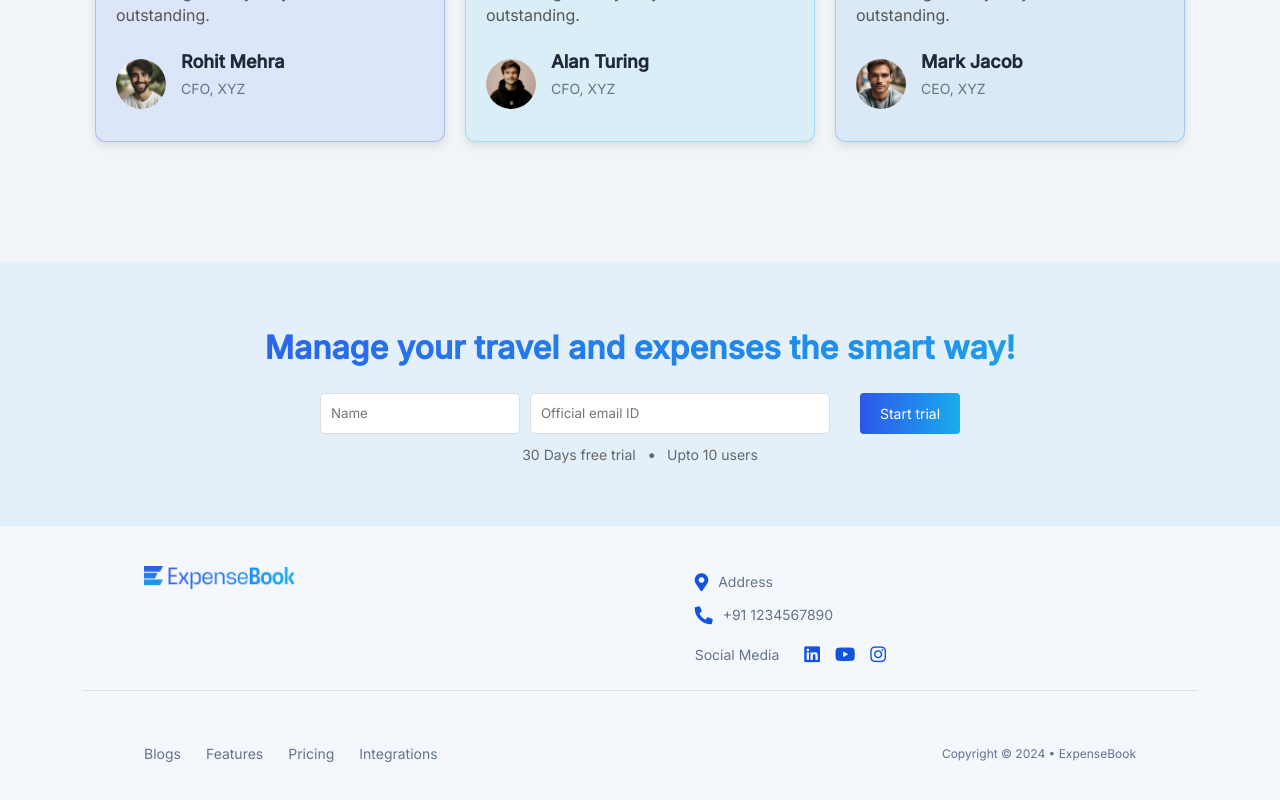
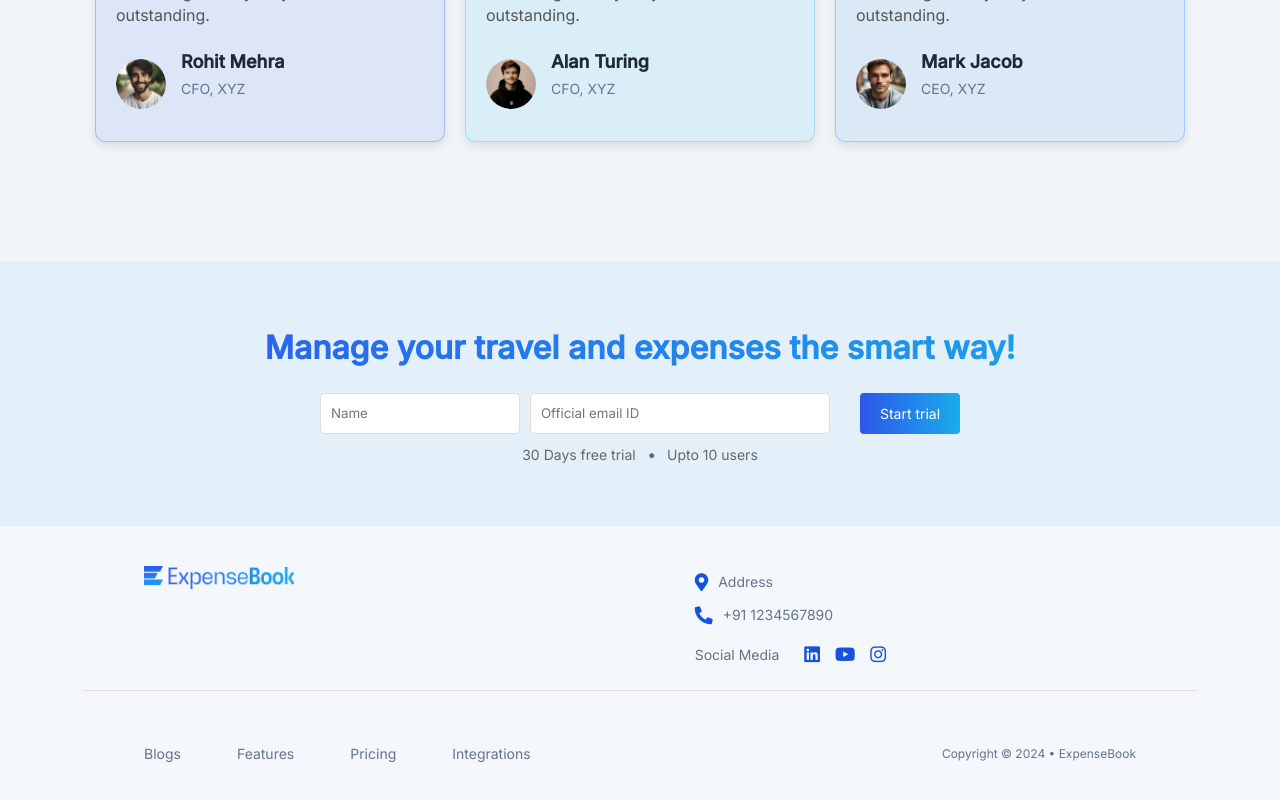
Before and after one commit to dhruvknowstocode/GoodSpace, a React (Vite) app: page / in a window 1280 px wide. Shown: the part 2516-3316 px from the top of the page. Built offline with nearby package versions, Linux system fonts and the light colour scheme; a web font is replaced by a local one.

Commit message:
fixed footer

```diff
--- a/src/components/Footer.scss
+++ b/src/components/Footer.scss
@@ -16,7 +16,7 @@
       .footer-logo {
         flex: 1;
         img {
-          width: 150px; /* Adjust size if needed */
+          width: 150px;
         }
       }
 
@@ -25,7 +25,7 @@
         display: flex;
         flex-direction: column;
         align-items: flex-start;
-        padding-left: 330px; /* Adjust this value for more/less spacing */
+        padding-left: 330px;
 
         .footer-info {
           display: flex;
@@ -34,7 +34,7 @@
             display: flex;
             color: var(--500, rgba(100, 116, 139, 1));
             align-items: center;
-            gap: 10px; /* Space between icon and text */
+            gap: 10px;
             font-size: 14px;
             margin: 5px 0;
 
@@ -73,13 +73,15 @@
         width: 90%;
         padding-top: 15px;
         display: flex;
-        justify-content: space-between;  // Aligns children to the left and right
+        justify-content: space-between;
         align-items: center;
-        padding: 50px 5%;  // Add padding on both sides
+        padding: 50px 5%;
+        color: var(--500, rgba(100, 116, 139, 1));
+
 
         .footer-nav {
             display: flex;
-            gap: 25px; // Adjust the gap between the items
+            gap: 56px;
 
             li {
                 list-style: none;
@@ -98,7 +100,7 @@
         p {
             font-size: 12px;
             color: #64748b;
-            margin: 0; // Remove any default margin
+            margin: 0;
         }
     }
 }
```
